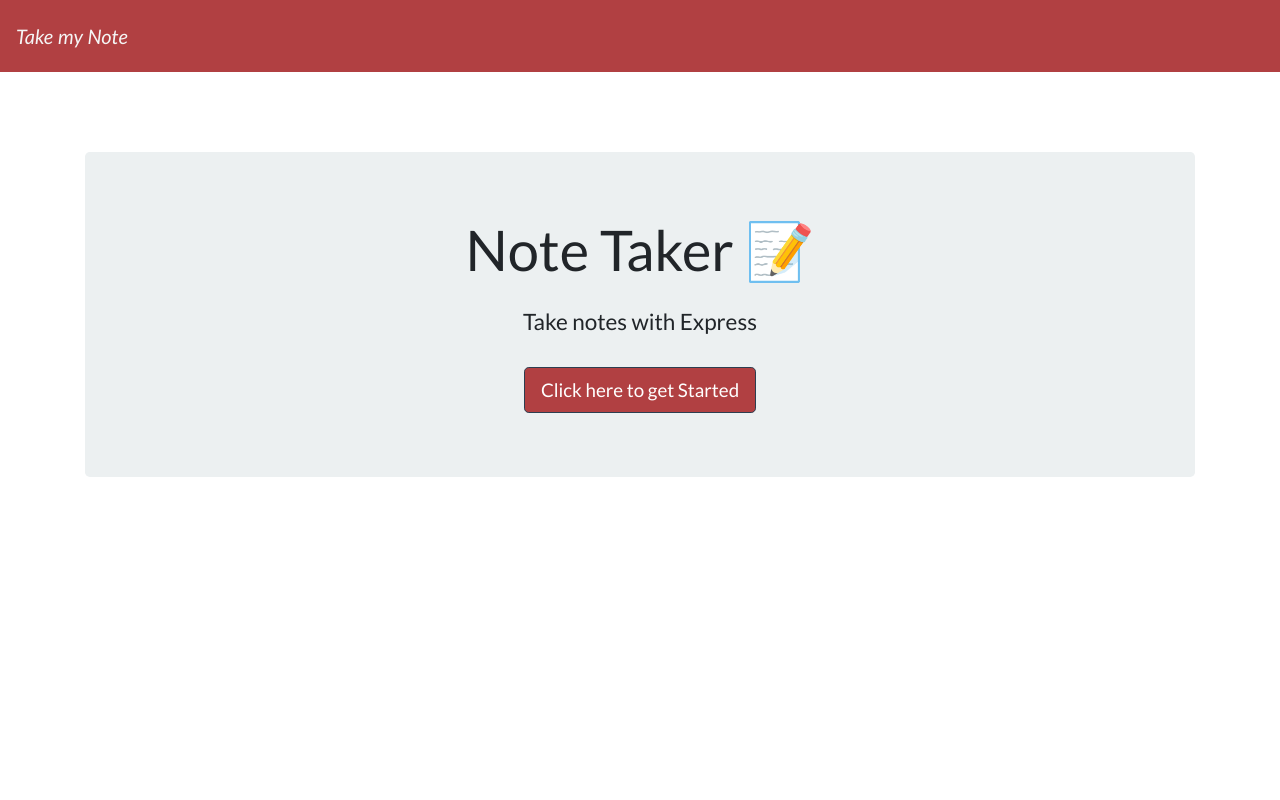
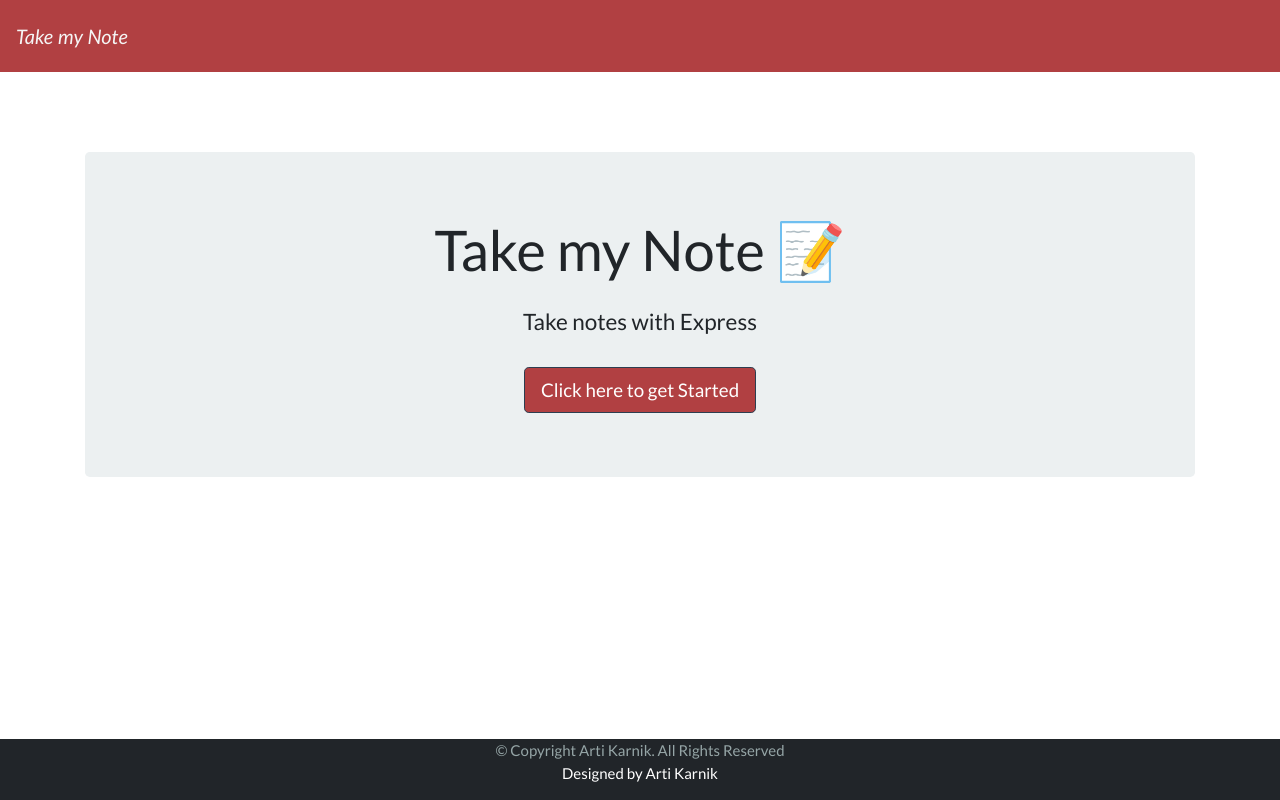
Before and after one commit to arti-karnik/TakeMyNote, a website: page public/index.html in a window 1280 px wide. Drawn offline with nearby package versions, Linux system fonts and the light colour scheme; no server answers.

Commit message:
added footer and change create note icon to + sign instead of pen icon

```diff
--- a/public/assets/css/styles.css
+++ b/public/assets/css/styles.css
@@ -84,3 +84,15 @@ html, body {
 .select {
   background-color: lightblue;
 }
+/*--------------------------------------------------------------
+# Footer
+--------------------------------------------------------------*/
+.footer {
+  position: fixed;
+  left: 0;
+  bottom: 0;
+  width: 100%;
+  background-color: #212529;
+  color: white;
+  text-align: center;
+}
--- a/public/index.html
+++ b/public/index.html
@@ -18,13 +18,24 @@
   </nav>
   <div class="container">
     <div style="margin-top: 80px;" class="jumbotron text-center">
-      <h1 class="display-4">Note Taker <span role="img" aria-label="Memo">📝</span></h1>
+      <h1 class="display-4"> Take my Note <span role="img" aria-label="Memo">📝</span></h1>
       <h4 class="mt-4">Take notes with Express</h4>
       <a class="btn btn-primary btn-lg mt-4" href="/notes" role="button">Click here to get Started </a>
     </div>
   </div>
   <script src="https://cdnjs.cloudflare.com/ajax/libs/jquery/3.3.1/jquery.min.js"></script>
   <script type="text/javascript" src="./assets/js/index.js"></script>
+  <!-- ======= Footer starts =======     -->
+  <footer class="footer">
+    <div class="container">
+        <span class="text-muted">
+            © Copyright Arti Karnik. All Rights Reserved
+        </span>
+        <p> Designed by Arti Karnik</p>
+    </div>
+</footer>
+<!-- ======= Footer ends here ======= -->
+
 </body>
 
 </html>
```
Also changed, not shown: public/notes.html (+12 -2 lines).
